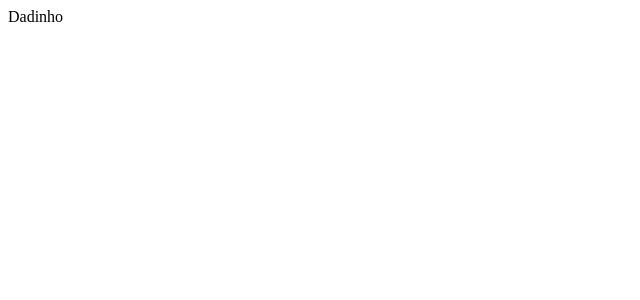
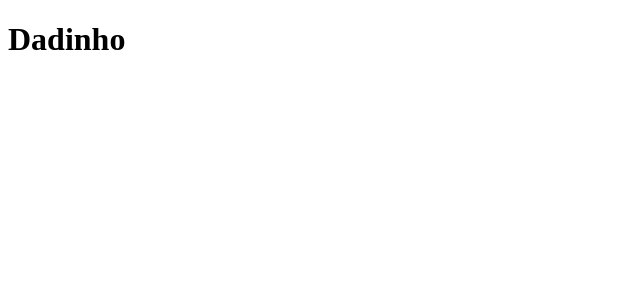
Before and after one commit to JoaoPedroJPSF/study-pages, a Next.js app: page / in a window 1280 px wide. Shown: the top 300 px of the page, without its empty margins (0-640 px from the left). Built offline with nearby package versions, Linux system fonts and the light colour scheme.

Commit message:
Update index.js

```diff
--- a/pages/index.js
+++ b/pages/index.js
@@ -1,4 +1,4 @@
 function Home(){
-  return <div>Dadinho</div>
+  return <h1>Dadinho</h1>
 }
 export default Home
```
